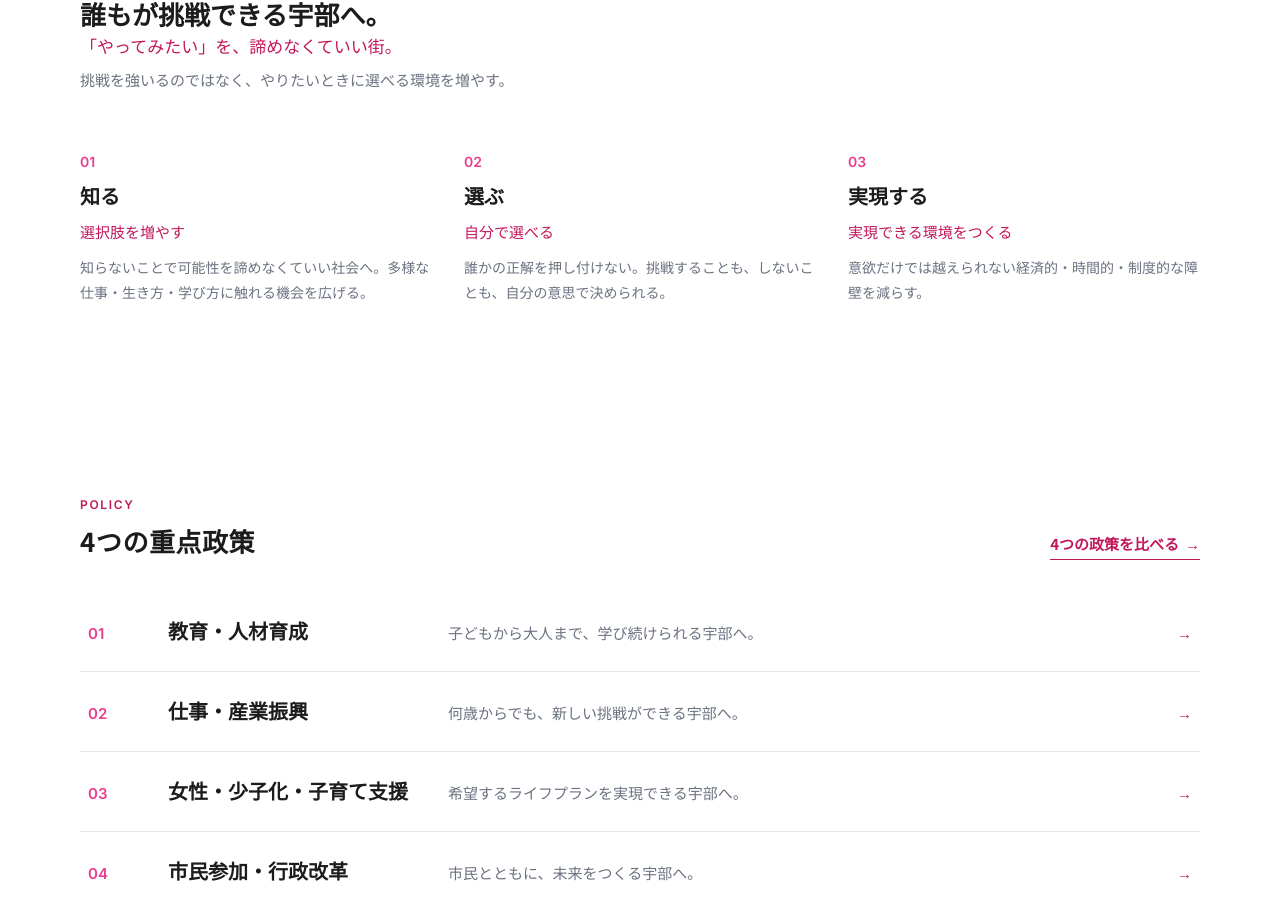
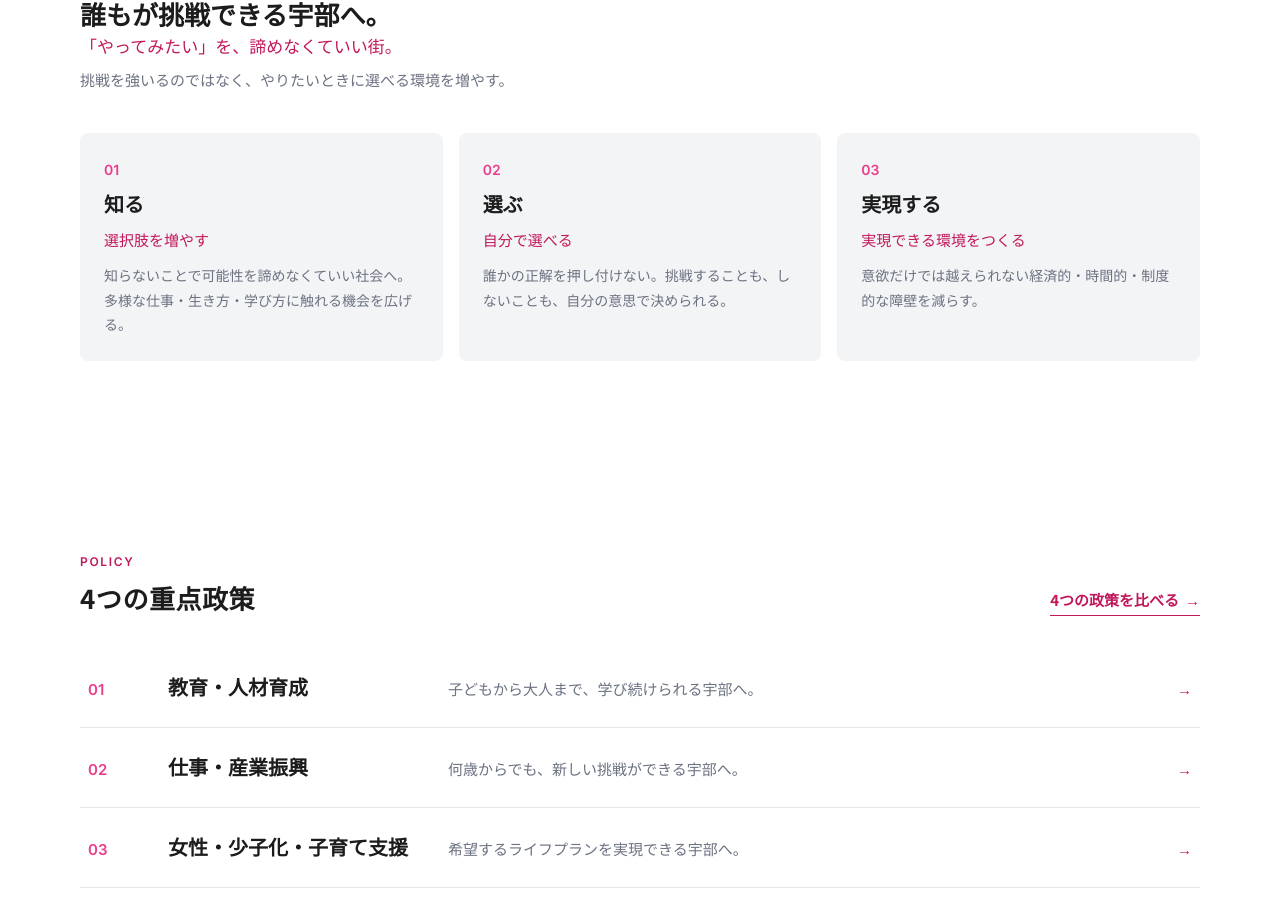
Before and after one commit to shoco310/shoko.dev, a React (Vite) app: page / in a window 1280 px wide. Shown: the part 776-1691 px from the top of the page. Built offline with nearby package versions, Linux system fonts and the light colour scheme; no server answers; the database is empty.

Commit message:
Top page: 知る・選ぶ・実現する as tinted blocks
Each value sits on a light grey block so its area is clear without rules.

Co-Authored-By: Claude Opus 5.5 <noreply@anthropic.com>

```diff
--- a/src/design.css
+++ b/src/design.css
@@ -1942,13 +1942,17 @@ a.profile-award:hover {
   padding-bottom: 0;
   border-bottom: 0;
 }
+/* 知る・選ぶ・実現する: each one a soft tinted block instead of rules. */
 #vision-summary .columns-3 {
-  gap: var(--space-4);
+  gap: var(--space-2);
   border-top: 0;
   border-bottom: 0;
 }
-#vision-summary .columns-3 > li {
-  padding: var(--space-2) 0 0;
+#vision-summary .columns-3 > li,
+#vision-summary .columns-3 > li:first-child {
+  padding: var(--space-3);
+  border-radius: 8px;
+  background: #f3f4f6;
 }
 #vision-summary .columns-3 > li + li {
   border-left: 0;
```
